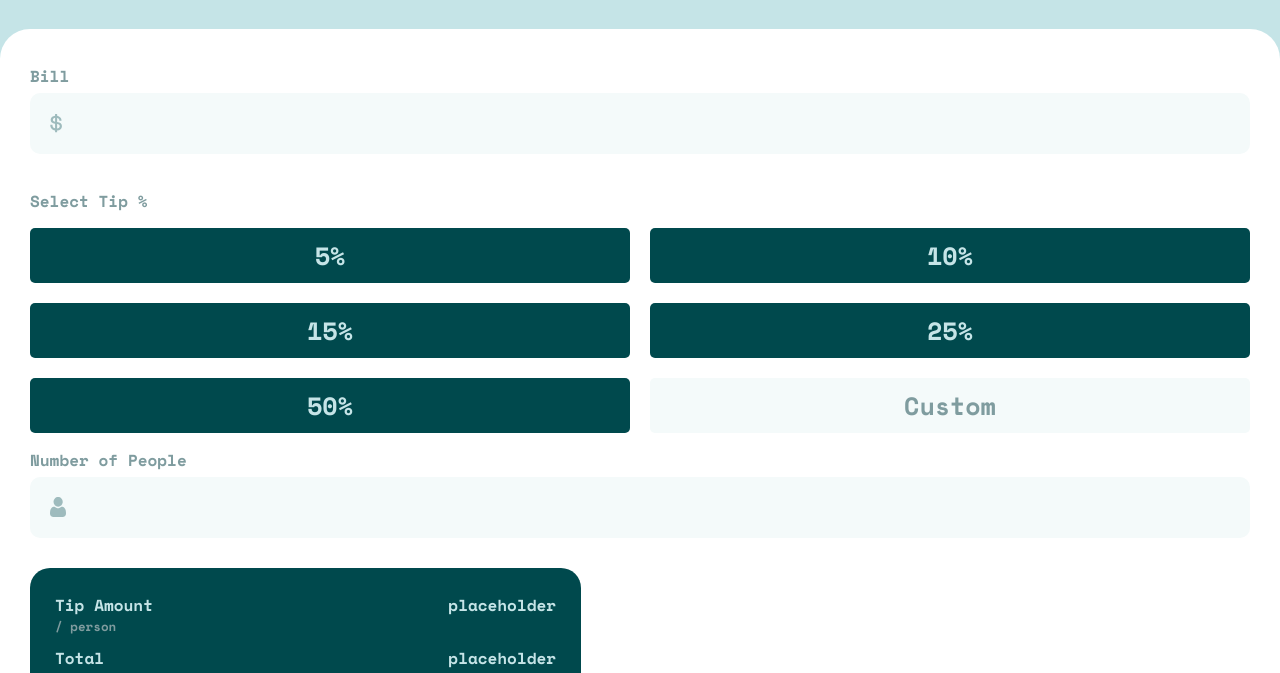
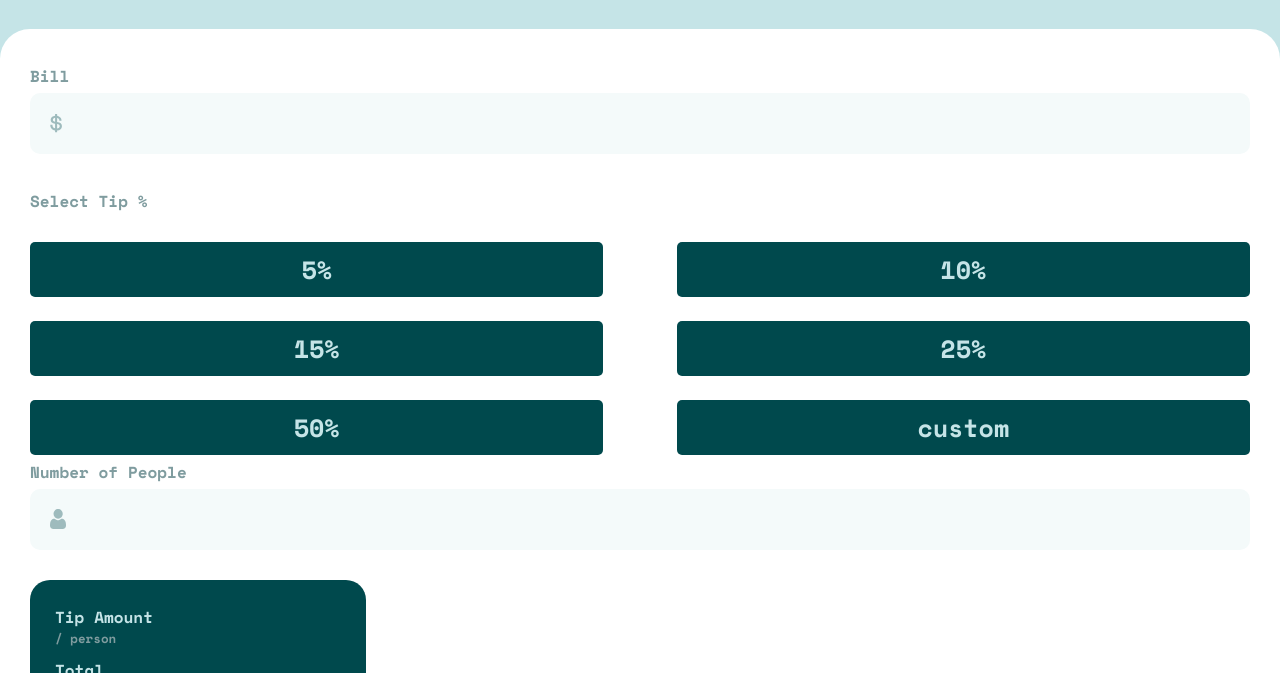
Before and after one commit to unimibYNGX/fe7-tip-calculator, a plain HTML site: page index.html in a window 1280 px wide. Shown: the part 127-800 px from the top of the page. Drawn offline with nearby package versions, Linux system fonts and the light colour scheme.

Commit message:
calculateTip(), to fix: people 0, to add: custom, reset()

```diff
--- a/index.html
+++ b/index.html
@@ -18,28 +18,43 @@
     <div class="header bill">Bill</div>
     <div class="display"><img src="images/icon-dollar.svg" class="img-dollar" alt="">
       <div class="col2">
-        <input type="number" id="npeople" name="npeople" class="input-col2">
+        <input type="number" id="bill" value="" class="input-col2" onkeyup="calculateTip()">
       </div>
     </div>
     <div class="header">Select Tip %</div>
-    <div class="flex-grid">
+    <div class="flex-grid noselect">
       <div class="row r1">
-        <div class="btn-tip btn-left">5%</div>
-        <div class="btn-tip btn-right">10%</div>
+        <label>
+          <input type="radio" name="n" value="5" onclick="calculateTip()"><div class="btn-tip btn-left">5%</div>
+        </label>
+        <label>
+          <input type="radio" name="n" value="10" onclick="calculateTip()"><div class="btn-tip btn-left">10%</div>
+        </label>
       </div>
       <div class="row r2">
-        <div class="btn-tip btn-left">15% </div>
-        <div class="btn-tip btn-right">25%</div>
+        <label>
+          <input type="radio" name="n" value="15" onclick="calculateTip()"><div class="btn-tip btn-left">15%</div>
+        </label>
+        <label>
+          <input type="radio" name="n" value="25" onclick="calculateTip()"><div class="btn-tip btn-left">25%</div>
+        </label>
       </div>
       <div class="row r3">
-        <div class="btn-tip btn-left">50%</div>
-        <div class="btn-tip btn-right btn-custom">Custom</div>
+        <label>
+          <input type="radio" name="n" value="50" onclick="calculateTip()"><div class="btn-tip btn-left">50%</div>
+        </label>
+        <label>
+          <input type="radio" name="n" value="custom" onclick="calculateTip()"><div class="btn-tip btn-left">custom</div>
+        </label>
       </div>
     </div>
     <div class="header">Number of People</div>
     <div class="display"><img src="images/icon-person.svg" alt="" class="img-person">
       <div class="col2">
-        <input type="number" id="npeople" name="npeople" class="input-col2">
+        <input type="number"
+        oninput="this.value = Math.round(this.value);"
+        id="people" name="npeople" class="input-col2"
+        onkeyup="calculateTip()">
       </div>
     </div>
     <div class="card2">
@@ -48,14 +63,14 @@
             <div class="more">Tip Amount</div>
             <div class="less">/ person</div>
           </div>
-          <div class="col2">placeholder</div>
+          <div class="col2"><div class="txt-result1" id="txt-result1"></div></div>
         </div>
         <div class="row2 r2">
           <div class="col1">
             <div class="more">Total</div>
             <div class="less">/ person</div>
           </div>
-          <div class="col2">placeholder</div>
+          <div class="col2"><div class="txt-result2" id="txt-result2"></div></div>
         </div>
       <div class="btn-reset">RESET</div>
     </div>
@@ -65,5 +80,8 @@
     Challenge by <a href="https://www.frontendmentor.io?ref=challenge" target="_blank">Frontend Mentor</a>.
     Coded by <a href="#">Your Name Here</a>.
   </div>
+
+  <!--scripts-->
+  <script src="index.js"></script>
 </body>
 </html>
--- /dev/null
+++ b/index.js
@@ -0,0 +1,59 @@
+function calculateTip() {
+    var bill = parseInt(readBill());
+    // if(bill == "")
+    //     console.log("bill: empty");
+    // else
+    //     console.log("bill: " + bill);
+
+    var tip = parseInt(document.querySelector('input[name="n"]:checked').value);
+    var people = parseInt(readPeople());
+    var result = bill / people / 100 * tip;
+    // console.log("result: " + result);
+    var totalEach = bill / people + result;
+
+    var roundedResult = Math.round(100*result)/100;
+    var roundedTotalEach = Math.round(100*totalEach)/100;
+
+    if(Number.isNaN(result)){
+        document.getElementById("txt-result1").innerHTML = "";
+        document.getElementById("txt-result2").innerHTML = "";
+    }
+    else{
+        document.getElementById("txt-result1").innerHTML = "$" + roundedResult;
+        document.getElementById("txt-result2").innerHTML = "$" + roundedTotalEach;
+    }
+
+    console.clear();
+}
+
+function readBill() {
+    var bill = document.getElementById("bill");
+    var bill_content = bill.value;
+    // if(bill_content != ""){
+    //     console.log("bill: " + bill_content);
+    // }
+    // else {
+    //     console.log("bill: empty");
+    // }
+    return bill_content;
+}
+
+function readPeople() {
+    var people = document.getElementById("people");
+    var people_content = people.value;
+    // if(people_content != "")
+    //     console.log("people: " + people_content);
+    // else
+    //     console.log("people: empty");
+    return people.value;
+}
+
+function readTip() {
+    var tip = document.querySelector('input[name="n"]:checked').value
+    // try {
+    //     console.log(tip);
+    // } catch (error) {
+    //     console.log("tip: empty");
+    // }
+    return tip;
+}
--- a/styles.css
+++ b/styles.css
@@ -94,12 +94,13 @@ body {
     display: flex;
     width: 100%;
     flex-wrap: nowrap;
+    justify-content: space-between;
 }
 
 .btn-tip {
-    width: 50%;
+    width: 100%;
     text-align: center;
-    padding: 20px;
+    /* padding: 20px; */
     padding-top: 9px;
     padding-bottom: 9px;
     border-radius: 5px;
@@ -110,24 +111,21 @@ body {
     transition: 0.25s ease;
 }
 
+
+
 .btn-left {
-    margin: 10px;
+    /* margin: 10px; */
     margin-left: 0px;
 }
 
 .btn-right {
-    margin: 10px;
+    /* margin: 10px; */
     margin-right: 0px;
 }
 
 .btn-custom {
     background-color: hsl(189, 41%, 97%);
     color: hsl(184, 14%, 56%)
-}
-
-.btn-tip:hover {
-    background-color: var(--strong_cyan);
-    color: var(--very_dark_cyan);
 }
 
 .card2 {
@@ -196,3 +194,34 @@ input[type=number] {
     padding-right: 10px;
     margin-bottom: 5px;
 }
+
+input[type=radio] {
+    opacity: 0;
+    width: 100%;
+    height: 0px;
+}
+
+
+input[type=radio]:checked + div {
+    background-color: var(--strong_cyan);
+    color: var(--very_dark_cyan);
+}
+
+.btn-tip:hover{
+    background-color: var(--strong_cyan);
+    color: var(--very_dark_cyan);
+}
+
+label {
+    width: 47%;
+}
+
+.noselect {
+    -webkit-touch-callout: none; /* iOS Safari */
+      -webkit-user-select: none; /* Safari */
+       -khtml-user-select: none; /* Konqueror HTML */
+         -moz-user-select: none; /* Old versions of Firefox */
+          -ms-user-select: none; /* Internet Explorer/Edge */
+              user-select: none; /* Non-prefixed version, currently
+                                    supported by Chrome, Edge, Opera and Firefox */
+  }
```
